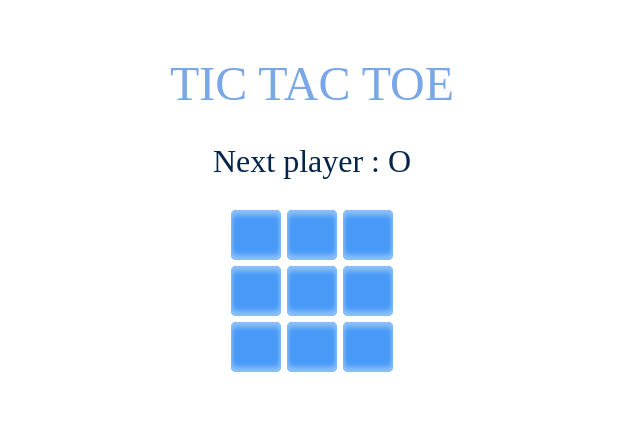
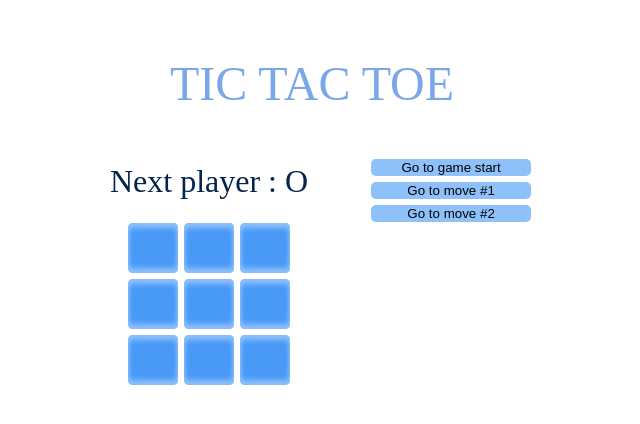
Before and after one commit to SNU-HCIL/2020-Summer-MS-Seminar, a Svelte app in the folder hj/svelte-typescript-app/: page / in a window 1280 px wide. Shown: the top 424 px of the page, without its empty margins (328-968 px from the left). Built offline with nearby package versions, Linux system fonts and the light colour scheme; the HTML template or start-up script is replaced by a standard one.

Commit message:
template ready for log

```diff
--- a/hj/svelte-typescript-app/src/App.svelte
+++ b/hj/svelte-typescript-app/src/App.svelte
@@ -1,13 +1,17 @@
 <script lang="ts">
 
 	import Board from './Board.svelte'
+	import Log from './Log.svelte'
 
 
 </script>
 
 <main>
 	<h1>Tic Tac Toe</h1>
-	<Board/>
+	<div id="main-view">
+		<Board/>
+		<Log/>
+	</div>
 </main>
 
 <style type="text/scss">
@@ -30,4 +34,8 @@
 			max-width: none;
 		}
 	}
+
+	#main-view {
+		display: inline-flex;
+	}
 </style>
--- a/hj/svelte-typescript-app/src/Board.svelte
+++ b/hj/svelte-typescript-app/src/Board.svelte
@@ -1,12 +1,10 @@
 <script lang="ts">
-    import { gamePlay } from "./stores"
+    import { gameLog, State } from "./stores"
     import { fade } from "svelte/transition"
     // cells를 여기 binding해서 value로 바꿔줘야 밑에서 사용가능할듯!!
     // cell 정보는 어차피 여기서만 쓰니까 store로 안해도 될듯
 
-    enum State {
-        E = 0, O, X      // empty, O, X
-    }
+
 
     let cells : State[][] = [      // stores the current status of game board cells
         [State.E, State.E, State.E],
@@ -54,7 +52,7 @@
     }
 
 </script>
-
+<div>
     <h2>
         {#if winner === State.E}
             Next player : {#if currentState === State.O} O {:else} X {/if}
@@ -81,6 +79,7 @@
             </div>
         {/each}
     </div>
+</div>
 
 <style type="text/scss">
     button {
@@ -93,7 +92,7 @@
         box-shadow: 0 5px 5px #8ec0fa inset, 0 -5px 5px #8ec0fa inset;
         background: #499af7;
         text-align: center;
-        color: rgba(0, 0, 0, 0.5)
+        color: rgba(0, 0, 0, 1)
     }
 
     .cell-row {
@@ -108,6 +107,7 @@
 		color: #03254c;
 		font-size: 2em;
         font-weight: 300;
+        margin: 20px;
     }
 
 
--- /dev/null
+++ b/hj/svelte-typescript-app/src/Log.svelte
@@ -0,0 +1,57 @@
+<script lang="ts">
+    import { gameLog, State } from "./stores"
+
+    let test_gameLog = [
+        [[0, 0, 0],
+         [0, 1, 0],
+         [0, 0, 0]],
+        [[0, 0, 0],
+         [0, 1, 0],
+         [0, 2, 0]],
+        [[0, 0, 0],
+         [0, 1, 0],
+         [0, 2, 1]],
+    ];
+
+</script>
+
+<div id="log-view">
+    <ul>
+        {#each test_gameLog as log, i}
+            <li>
+                <button>
+                    {#if i === 0}
+                        Go to game start
+                    {:else}
+                        Go to move #{i}
+                    {/if}
+                </button>
+            </li>
+        {/each}
+    </ul>
+</div>
+
+<style>
+    button {
+        margin: 3px;
+        width: 160px;
+        padding: auto;
+        border: 0px;
+        border-radius: 5px;
+        background: #8ec0fa;
+        text-align: center;
+        color: rgba(0, 0, 0, 1)
+    }
+
+    #log-view {
+        margin: 25px;
+        display: flex;
+        margin: 0px;
+    }
+
+    ul {
+        list-style: none;
+
+        font-size: 13px;
+    }
+</style>
--- a/hj/svelte-typescript-app/src/stores.ts
+++ b/hj/svelte-typescript-app/src/stores.ts
@@ -1,5 +1,7 @@
 import { writable, Writable } from 'svelte/store'
 
+export enum State {
+    E = 0, O, X      // empty, O, X
+}
 
-
-export const gamePlay : Writable<any[]> = writable([])      // stores the history of the gameplay
+export const gameLog : Writable<any[]> = writable([])      // stores the history of the gameplay
```
Lines whose indentation alone changed are shown as unchanged.
